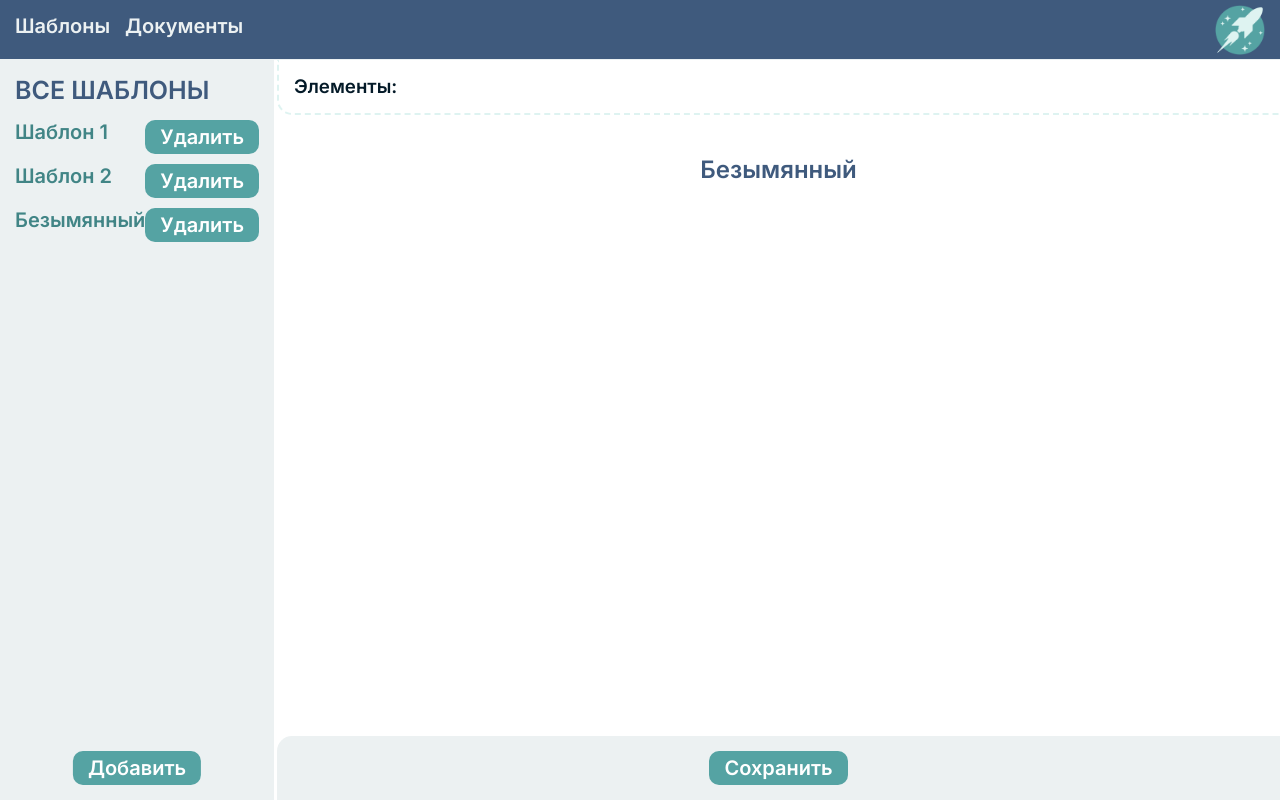
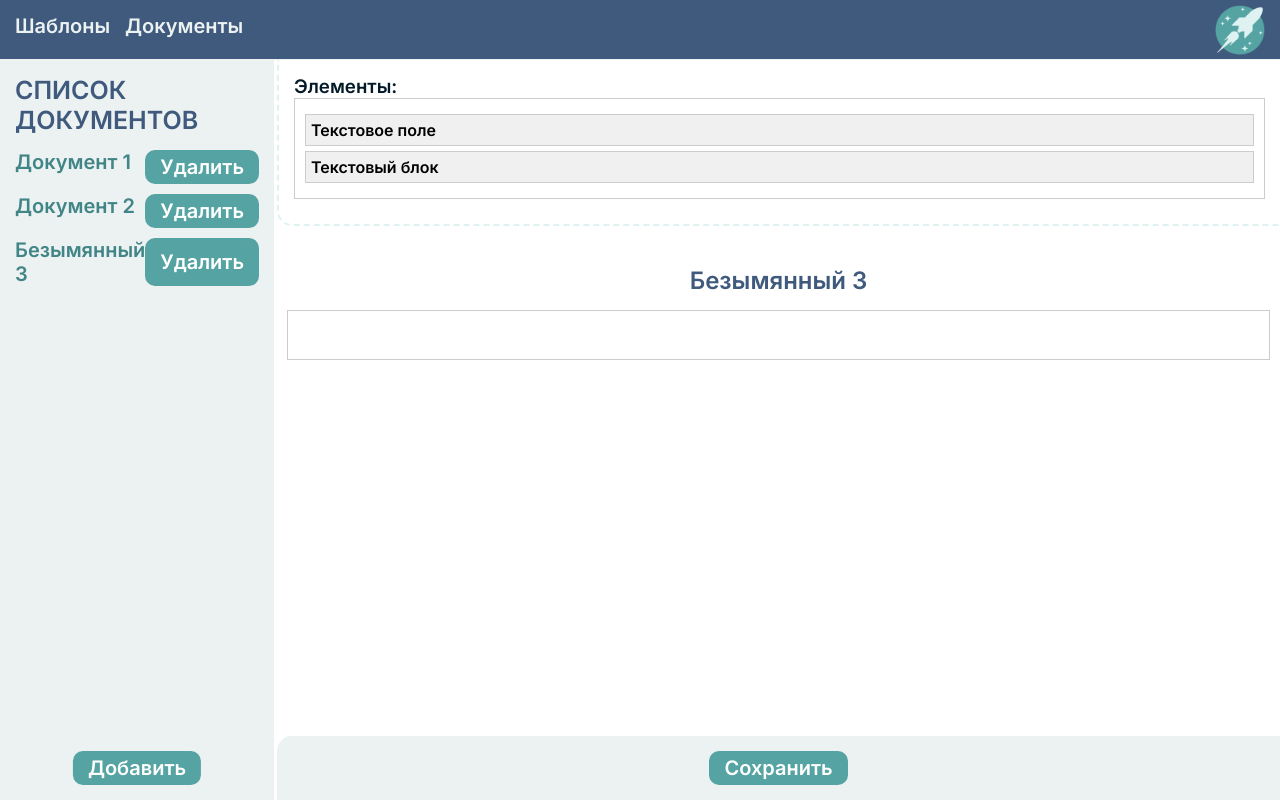
Before and after one commit to 48-iq/fast-docs, a Vue app in the folder fast-docs-front/: page /editor/documents in a window 1280 px wide. Both pictures are taken after a click on the button "Добавить". Built offline with nearby package versions, Linux system fonts and the light colour scheme.

Commit message:
commit 3
Что-то дрыгается

```diff
--- a/fast-docs-front/package.json
+++ b/fast-docs-front/package.json
@@ -16,7 +16,7 @@
     "pinia": "^2.2.6",
     "vue": "^3.5.13",
     "vue-router": "^4.4.5",
-    "vuedraggable": "^2.24.3"
+    "vuedraggable": "^4.1.0"
   },
   "devDependencies": {
     "@tsconfig/node22": "^22.0.0",
--- a/fast-docs-front/src/router/index.ts
+++ b/fast-docs-front/src/router/index.ts
@@ -1,8 +1,6 @@
 import { createRouter, createWebHistory } from 'vue-router'
 import HomeView from '../views/HomeView.vue'
 import EditorView from '../views/EditorView.vue'
-import DocumentsView from '../views/DocumentsView.vue'
-import TemplatesView from '../views/TemplatesView.vue'
 
 const router = createRouter({
   history: createWebHistory(import.meta.env.BASE_URL),
--- a/fast-docs-front/src/views/EditorView.vue
+++ b/fast-docs-front/src/views/EditorView.vue
@@ -1,87 +1,139 @@
+<!-- npm install vuedraggable@next -->
+
 <script setup lang="ts">
-import { ref, computed, onMounted } from 'vue';
+import { ref, computed, onMounted, watch } from 'vue';
+import { useRoute, useRouter } from 'vue-router';
 import draggable from 'vuedraggable';
+
+// Тип для элементов
+interface Element {
+    id: number;
+    name: string;
+    value?: string;
+    order?: number | null;
+}
+
+// Список доступных элементов
+const availableElements = ref<Element[]>([
+    { id: 1, name: 'Текстовое поле', value: "BE!" },
+    { id: 2, name: 'Текстовый блок', value: "MEW!" },
+]);
 
 // Тип для Шаблонов и Документов
 interface Item {
     id: number;
     name: string;
-    // Поменять string на тип для элементов
-    elements: string[];
+    elements: Element[];
 }
 
+// Список всех Шаблонов
 let templates = ref<Item[]>([
-    { id: 1, name: 'Шаблон 1', elements: ['Текстовое поле', 'Текстовый блок'] },
-    { id: 2, name: 'Шаблон 2', elements: [] },
+    { id: 1, name: 'Шаблон 1', elements: [availableElements.value[0], availableElements.value[1]] },
+    { id: 2, name: 'Шаблон 2', elements: [availableElements.value[0]] },
 ]);
 
+// Список всех Документов
 let documents = ref<Item[]>([
-    { id: 1, name: 'Документ 1', elements: [] },
-    { id: 2, name: 'Документ 2', elements: ['Текстовое поле'] },
+    { id: 1, name: 'Документ 1', elements: [availableElements.value[1], availableElements.value[0], availableElements.value[1]] },
+    { id: 2, name: 'Документ 2', elements: [availableElements.value[0], availableElements.value[1]] },
 ]);
 
 // Определение текущего списка и выбранного элемента
-const isTemplates = ref(true);
+const route = useRoute();
+const isTemplates = ref(route.path === '/editor/templates');
 let currentList = computed(() => (isTemplates.value ? templates.value : documents.value));
 let selectedItem = ref<Item | null>(null);
 
-// Список доступных элементов
-let availableElements = ref<string[]>(['Текстовое поле', 'Текстовый блок']);
+// Методы
+const router = useRouter();
 
-// Методы
+// Смена списка на Шаблоны
 const showTemplates = () => {
     isTemplates.value = true;
     selectedItem.value = null;
+    router.push('/editor/templates');
 };
 
+// Смена списка на Документы
 const showDocuments = () => {
     isTemplates.value = false;
     selectedItem.value = null;
+    router.push('/editor/documents');
 };
 
+// Выбор элемента для окна редактора
 const openItem = (item: Item) => {
-    selectedItem.value = { ...item }; // Копия объекта для редактирования
+    selectedItem.value = { ...item }; // Копируем
 };
 
-const deleteItem = (id: number) => {
-    const list = isTemplates.value ? templates.value : documents.value;
-    const index = list.findIndex((item) => item.id === id);
-    if (index !== -1) list.splice(index, 1);
-};
-
+// Добавление элемента в список
 const addNewItem = () => {
     const list = isTemplates.value ? templates.value : documents.value;
     let id = list.reduce((acc, curr) => acc.id > curr.id ? acc : curr).id + 1;
-    const newItem: Item = { id: id, name: 'Безымянный', elements: [] };
+    const newItem: Item = { id: id, name: `Безымянный ${id}`, elements: [] };
 
     list.push(newItem);
     openItem(newItem);
 };
 
-const saveItem = () => {
+// Удаление элемента из списка
+let showDeleteConfirmation = ref(false);
+let idItemToDelete = ref<number | null>(null);
+
+const confirmDelete = (id: number) => {
+    idItemToDelete.value = id;
+    showDeleteConfirmation.value = true;
+};
+
+const deleteItemConfirmed = () => {
+    if (idItemToDelete.value !== null) {
+        const list = isTemplates.value ? templates.value : documents.value;
+        const index = list.findIndex((item) => item.id === idItemToDelete.value);
+        if (index !== -1) list.splice(index, 1);
+        idItemToDelete.value = null;
+    }
+    selectedItem.value = null;
+    showDeleteConfirmation.value = false;
+};
+
+const cancelDelete = () => {
+    idItemToDelete.value = null;
+    showDeleteConfirmation.value = false;
+};
+
+// Сохранение элемента, существующего в списке
+let showSaveConfirmation = ref(false);
+let newItemName = ref('Новый');
+
+const confirmSave = () => {
+    showSaveConfirmation.value = true;
+};
+
+const saveItemConfirmed = () => {
     if (!selectedItem.value) return;
 
     const list = isTemplates.value ? templates.value : documents.value;
     const index = list.findIndex((item) => item.id === selectedItem.value?.id);
     if (index !== -1) {
-        list[index] = { ...selectedItem.value };
+        list[index] = { ...selectedItem.value, name: newItemName.value };
     }
-    alert('Изменения сохранены');
+    selectedItem.value = list[index];
+    showSaveConfirmation.value = false;
 };
 
-const cancelChanges = () => {
-    selectedItem.value = null;
+const cancelSave = () => {
+    showSaveConfirmation.value = false;
 };
 
-const updateElements = (newElements: string[]) => {
+// Функции для элементов
+const cloneElement = (element: Element) => {
+    return { ...element };
+};
+
+const updateElements = (newElements: Element[]) => {
     if (selectedItem.value) {
         selectedItem.value.elements = newElements; // Обновляем элементы
     }
-};
-
-// Реакция на перетаскивание
-const onDrop = () => {
-    console.log('Элемент добавлен');
 };
 </script>
 
@@ -99,11 +151,11 @@ const onDrop = () => {
             <!-- Список шаблонов или документов -->
             <div class="sidebar">
                 <div class="list">
-                    <h3>{{ isTemplates ? 'Все Шаблоны' : 'Все Документы' }}</h3>
+                    <h3>{{ isTemplates ? 'Список шаблонов' : 'Список документов' }}</h3>
                     <ul>
                         <li v-for="item in currentList" :key="item.id">
                             <span @click="openItem(item)">{{ item.name }}</span>
-                            <button @click="deleteItem(item.id)">Удалить</button>
+                            <button @click="confirmDelete(item.id)">Удалить</button>
                         </li>
                     </ul>
                 </div>
@@ -113,37 +165,55 @@ const onDrop = () => {
                 <!-- Список элементов для перетаскивания -->
                 <div class="element_picker">
                     <h3>Элементы:</h3>
-                    <!-- <draggable :list="availableElements" group="elements" class="elements-picker" clone>
+                    <draggable v-if="availableElements" v-model="availableElements" group="elements" :animation="300"
+                        class="list_elements" @clone="cloneElement">
                         <template #item="{ element }">
-                        <div>
-                            {{ element }}
+                            <div class="element">
+                                {{ element.name }}
                             </div>
                         </template>
-                </draggable> -->
+                    </draggable>
                 </div>
 
                 <!-- Поле редактирования -->
                 <div class="main">
                     <h2>{{ selectedItem ? selectedItem.name : 'Выберите элемент для редактирования...' }}</h2>
-                    <div class="template-editor">
-                        <!-- <draggable v-if="selectedItem" v-model="selectedItem.elements" class="elements-list" group="elements"
-                        @end="onDrop" @update:modelValue="updateElements">
+                    <div class="template_editor">
+                        <draggable v-if="selectedItem" v-model="selectedItem.elements" group="itemElements" :animation="300"
+                            class="list_elements" @update:modelValue="updateElements">
                             <template #item="{ element }">
-                            <div class="template-element">
-                                {{ element }}
+                                <div class="element">
+                                    {{ element.name }}
                                 </div>
                             </template>
-                    </draggable> -->
+                        </draggable>
                     </div>
                 </div>
                 <!-- Кнопка сохранения -->
                 <div class="footer">
-                    <button @click="saveItem" :disabled="!selectedItem">Сохранить</button>
+                    <button @click="confirmSave" :disabled="!selectedItem">Сохранить</button>
+                </div>
             </div>
         </div>
     </div>
 
+    <!-- Окно для подтверждения удаления -->
+    <div class="popup" v-if="showDeleteConfirmation">
+        <form @submit.prevent>
+            <p>Вы уверены, что хотите удалить этот файл?</p>
+            <input type="button" value="Да" @click="deleteItemConfirmed" />
+            <input type="button" value="Нет" @click="cancelDelete" />
+        </form>
+    </div>
 
+    <!-- Окно для подтверждения сохранения -->
+    <div class="popup" v-if="showSaveConfirmation">
+        <form @submit.prevent>
+            <p>Введите имя для сохранения:</p>
+            <input type="text" v-model="newItemName" />
+            <input type="button" value="Сохранить" @click="saveItemConfirmed" />
+            <input type="button" value="Отмена" @click="cancelSave" />
+        </form>
     </div>
 </template>
 
@@ -286,6 +356,20 @@ const onDrop = () => {
     color: var(--color-dark-blue);
 }
 
+.list_elements {
+    min-height: 50px;
+    border: 1px solid #ccc;
+    padding: 10px;
+    margin-bottom: 10px;
+}
+
+.element {
+    background-color: #f0f0f0;
+    padding: 5px;
+    margin: 5px 0;
+    border: 1px solid #ccc;
+}
+
 .footer {
     width: -webkit-fill-available;
     position: absolute;
@@ -296,4 +380,48 @@ const onDrop = () => {
     background-color: var(--color-light-gray);
     border-top-left-radius: 15px;
 }
+
+.popup {
+    position: absolute;
+    opacity: 1;
+    z-index: 2;
+    top: 50%;
+    left: 50%;
+    transform: translate(-50%, -50%);
+    width: 350px;
+    height: 200px;
+    padding: 35px;
+    background-color: var(--color-light-aqua);
+    box-shadow: 0 5px 10px rgb(70 74 77 / 20%);
+    border: none;
+    border-radius: 50px;
+    text-align: center;
+    font-size: 25px;
+    color: var(--color-blue);
+}
+
+.popup input {
+    margin: 5px;
+    border: none;
+    font-size: 18px;
+    padding: 5px 15px;
+    border-radius: 10px;
+    color: var(--color-dark-aqua);
+    transition: .2s linear;
+    outline: none;
+}
+
+.popup input:focus {
+    border: none;
+}
+
+.popup input[type="submit"] {
+    width: 125px;
+    background: var(--color-aqua);
+    color: var(--color-white);
+}
+
+.popup input[type="submit"]:hover {
+    box-shadow: 0px -6px 0 var(--color-dark-aqua) inset;
+}
 </style>
--- a/fast-docs-front/src/views/HomeView.vue
+++ b/fast-docs-front/src/views/HomeView.vue
@@ -36,7 +36,7 @@ const navigateToDocuments = () => {
   align-items: center;
 }
 
-#div_logo{
+#div_logo {
   display: flex;
   margin: 0 auto;
   gap: 10px;
```
Also changed, not shown: fast-docs-front/src/views/DocumentsView.vue (deleted, +0 -9 lines), fast-docs-front/src/views/TemplatesView.vue (deleted, +0 -9 lines), 1 other file (tests, documents, lock files or other folders). Lines whose indentation alone changed are shown as unchanged.
